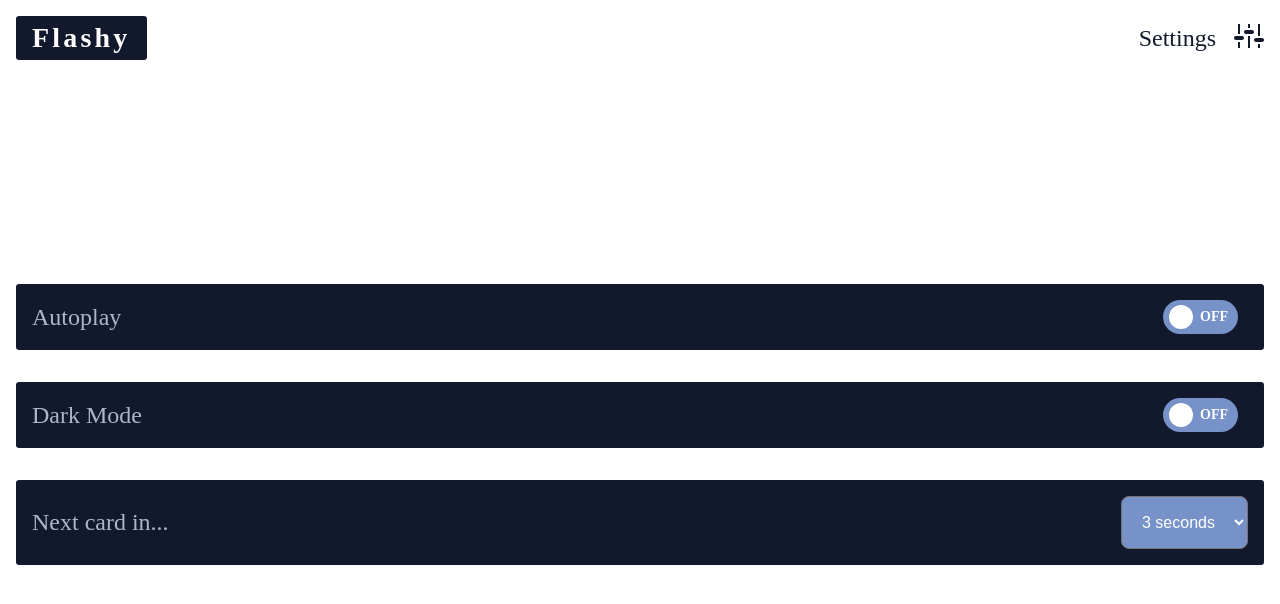
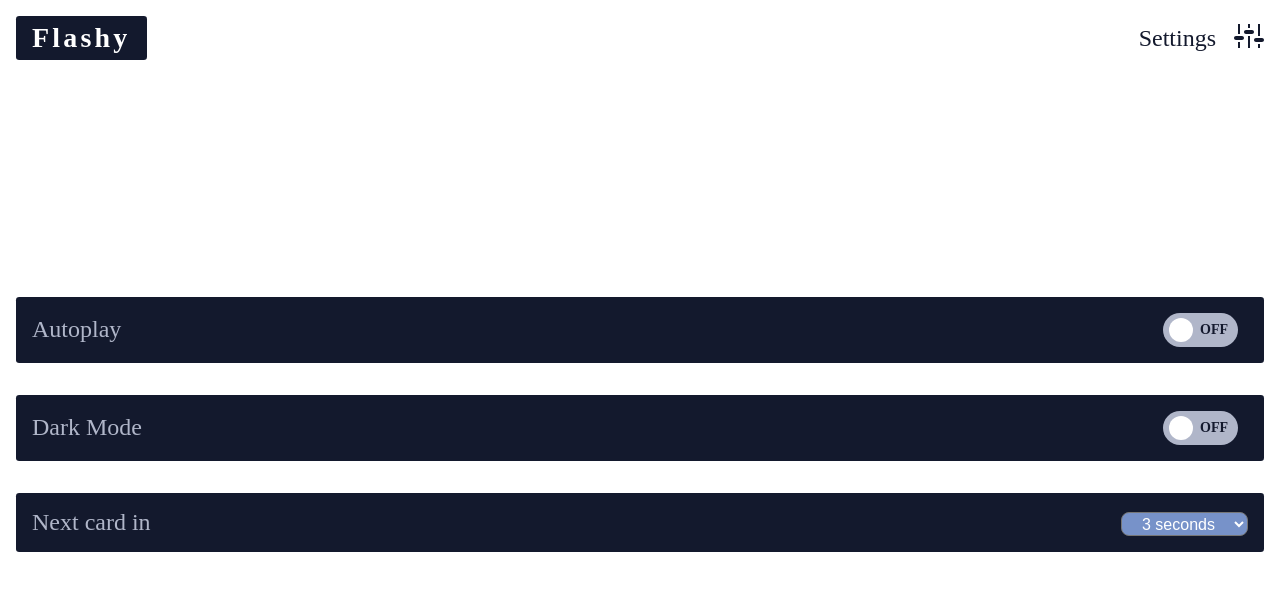
Before and after one commit to gbsimon87/flashy-react, a React (Create React App) app: page /settings in a window 1280 px wide. Shown: the top 604 px of the page. Built offline with nearby package versions, Linux system fonts and the light colour scheme.

Commit message:
minor styling changes

```diff
--- a/src/components/Settings.js
+++ b/src/components/Settings.js
@@ -39,7 +39,7 @@ function Settings() {
           </div>
         </div>
         <div className="setting">
-          <div>Next card in...</div>
+          <div>Next card in</div>
           <div className="setting__speed">
             <select
               value={cardFlipTime}
--- a/src/components/ui/Toggleswitch/ToggleSwitch.css
+++ b/src/components/ui/Toggleswitch/ToggleSwitch.css
@@ -44,8 +44,8 @@
       content: attr(data-yes);
       text-transform: uppercase;
       padding-left: 10px;
-      color: #fff;
-      background-color: var(--clr-primary-2);
+      background-color: var(--clr-primary-1);
+      color: var(--clr-primary-5);
     }
   .toggle-switch-disabled {
     background-color: #ddd;
@@ -57,8 +57,8 @@
     content: attr(data-no);
     text-transform: uppercase;
     padding-right: 10px;
-    background-color: var(--clr-primary-1);
-    color: #fff;
+    background-color: var(--clr-primary-2);
+    color: var(--clr-primary-5);
     text-align: right;
   }
   .toggle-switch-switch {
--- a/src/index.css
+++ b/src/index.css
@@ -374,7 +374,7 @@ article.nextSlide {
 .settings .settings__options .setting #settingSpeed {
   color: white;
   background-color: var(--clr-primary-1);
-  padding: 1rem;
+  padding: 0.1rem 1rem;
   font-size: 1rem;
   border-radius: 0.5rem;
   outline: none;
```
